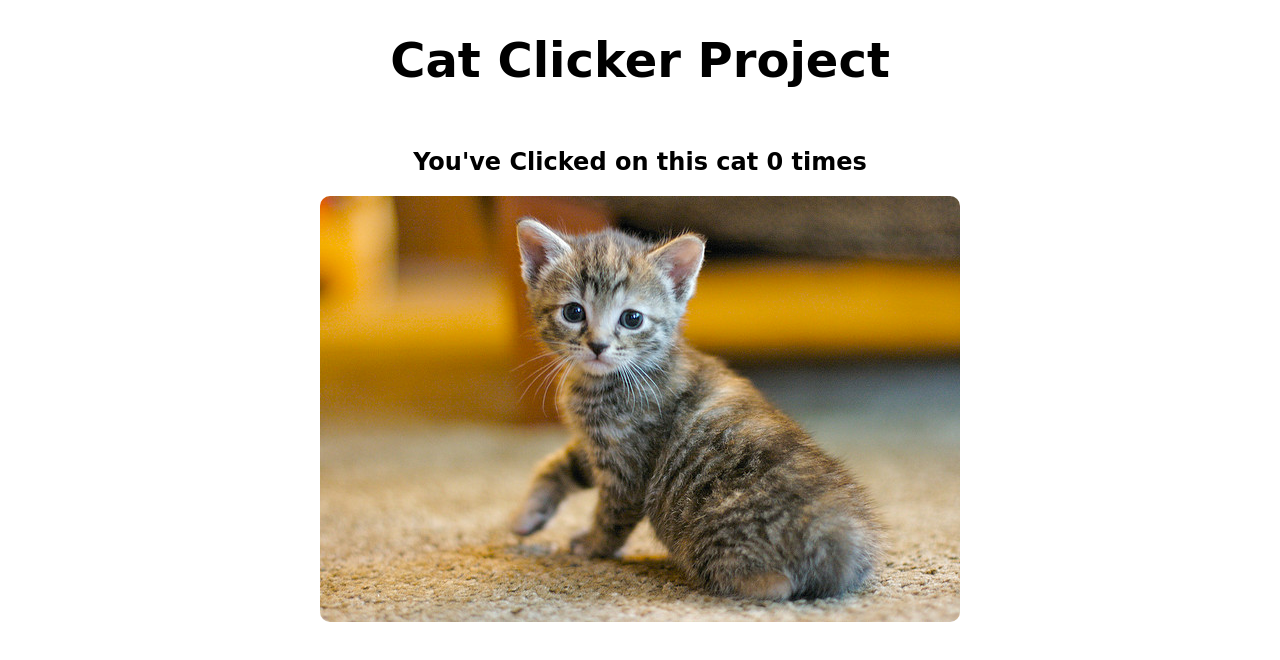
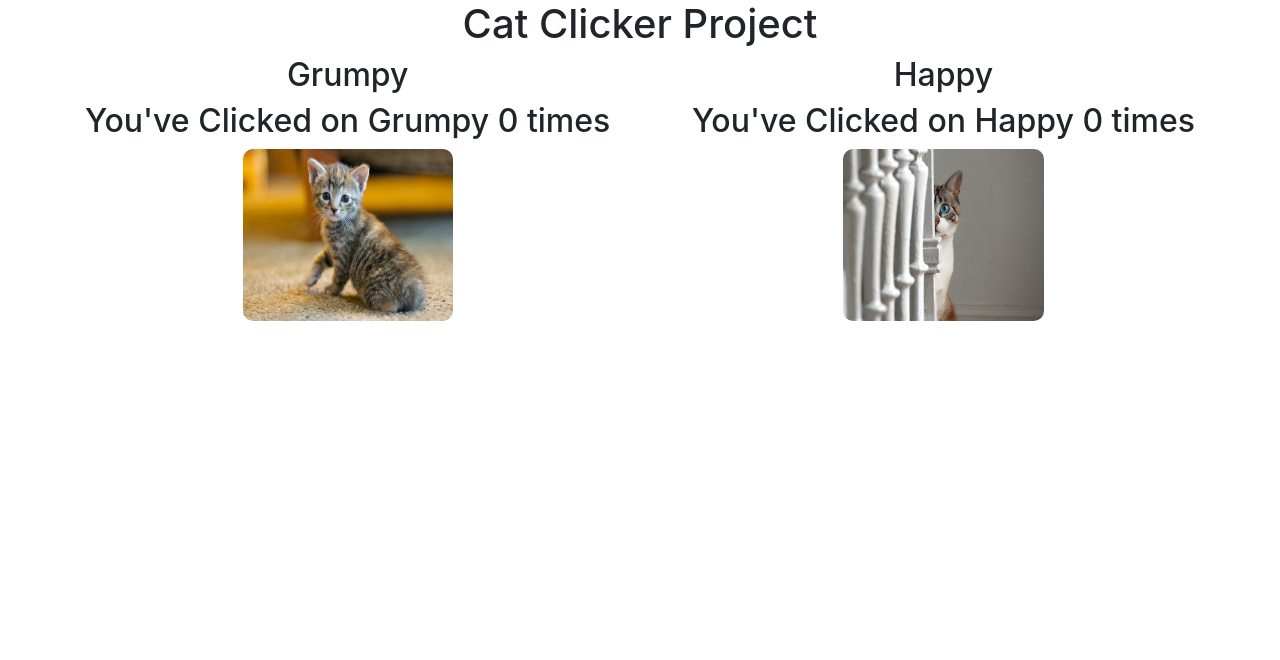
Before and after one commit to J0ssue/catClicker, a plain HTML site: page index.html in a window 1280 px wide. Drawn offline with nearby package versions, Linux system fonts and the light colour scheme.

Commit message:
finished adding cat names functionality with DRY

```diff
--- a/css/main.css
+++ b/css/main.css
@@ -2,7 +2,7 @@ body {
 	margin: 0;
 	padding: 0;
 	font-family: cursive;
-	text-align: center;
+	/*text-align: center;*/
 }
 
 h1 {
@@ -11,5 +11,8 @@ h1 {
 }
 
 img {
+	/*display: block;*/
 	border-radius: 10px;
+	width: 40%;
+	height: 172px;
 }
--- a/index.html
+++ b/index.html
@@ -6,15 +6,35 @@
 	<link rel="stylesheet" type="text/css" href="css/main.css">
 </head>
 <body>
-	<h1>Cat Clicker Project</h1>
+	<!-- Bootstrap CSS -->
+	<link rel="stylesheet" href="https://stackpath.bootstrapcdn.com/bootstrap/4.1.0/css/bootstrap.min.css" integrity="sha384-9gVQ4dYFwwWSjIDZnLEWnxCjeSWFphJiwGPXr1jddIhOegiu1FwO5qRGvFXOdJZ4" crossorigin="anonymous">
 
-	<div id="clicks-container">
-		<h2>You've Clicked on this cat <span id="clicks"></span> times</h2>
+
+	<h1 class="text-center">Cat Clicker Project</h1>
+
+	<div id="cat-container" class="container d-flex justify-content-between text-center">
+		<div id="cat1">
+			<h2>Cat One</h2>
+			<h2>You've Clicked on <span id="name"></span> <span id="clicks"></span> times</h2>
+			<img id="img" class="d-block m-auto" src="src/catClicker.jpg" alt="cat picture">
+		</div>
+		<div id="cat2">
+			<h2>Cat Two</h2>
+			<h2>You've Clicked on <span id="name"></span> <span id="clicks2"></span> times</h2>
+			<img id="img2" class="d-block m-auto" src="src/chewie.jpg" alt="second cat picture">
+		</div>
 	</div>
 
-	<div id="cat-container">
-		<img src="src/catClicker.jpg" alt="cat picture">
-	</div>
+
+
+
+
 	<script src="js/app.js"></script>
+
+	<!-- Optional JavaScript -->
+	<!-- jQuery first, then Popper.js, then Bootstrap JS -->
+	<script src="https://code.jquery.com/jquery-3.3.1.slim.min.js" integrity="sha384-q8i/X+965DzO0rT7abK41JStQIAqVgRVzpbzo5smXKp4YfRvH+8abtTE1Pi6jizo" crossorigin="anonymous"></script>
+	<script src="https://cdnjs.cloudflare.com/ajax/libs/popper.js/1.14.0/umd/popper.min.js" integrity="sha384-cs/chFZiN24E4KMATLdqdvsezGxaGsi4hLGOzlXwp5UZB1LY//20VyM2taTB4QvJ" crossorigin="anonymous"></script>
+	<script src="https://stackpath.bootstrapcdn.com/bootstrap/4.1.0/js/bootstrap.min.js" integrity="sha384-uefMccjFJAIv6A+rW+L4AHf99KvxDjWSu1z9VI8SKNVmz4sk7buKt/6v9KI65qnm" crossorigin="anonymous"></script>
 </body>
 </html>
--- a/js/app.js
+++ b/js/app.js
@@ -1,8 +1,53 @@
-var cat = document.querySelector('img');
+var cat = document.querySelector('#img');
 var clicks = document.querySelector('#clicks');
 clicks.textContent = 0;
 var counter = 0;
 cat.addEventListener('click', function() {
 	counter += 1;
 clicks.textContent = counter;
+alert('Meow!!!');
 }, false);
+
+var cat2 = document.querySelector('#img2');
+var clicks2 = document.querySelector('#clicks2');
+clicks2.textContent = 0;
+var counter2 = 0;
+cat2.addEventListener('click', function() {
+	counter2 += 1;
+	clicks2.textContent = counter2;
+	alert('Meow!!')
+});
+
+
+
+
+// names the cats
+const catNames = function() {
+	// initializes each cat
+	this.init = function() {
+		this.catName(this.cats[0].name, this.cats[0].id);
+		this.catName(this.cats[0].name, this.cats[0].id);
+		this.catName(this.cats[1].name, this.cats[1].id);
+		this.catName(this.cats[1].name, this.cats[1].id);
+	}
+	// stores cats names and id references
+	this.cats =
+	[
+		{
+			name: 'Grumpy',
+			id: '#cat1'
+		},
+		{
+			name: 'Happy',
+			id: '#cat2'
+		}
+	];
+	// names each cat function
+	this.catName = function(name, catId) {
+		let nameTag = document.querySelector(catId);
+		nameTag.childNodes[1].textContent = name;
+		nameTag.childNodes[3].childNodes[1].textContent = name;
+	};
+	this.init();
+}
+catNames();
```
Also changed, not shown: src/chewie.jpg (added).
